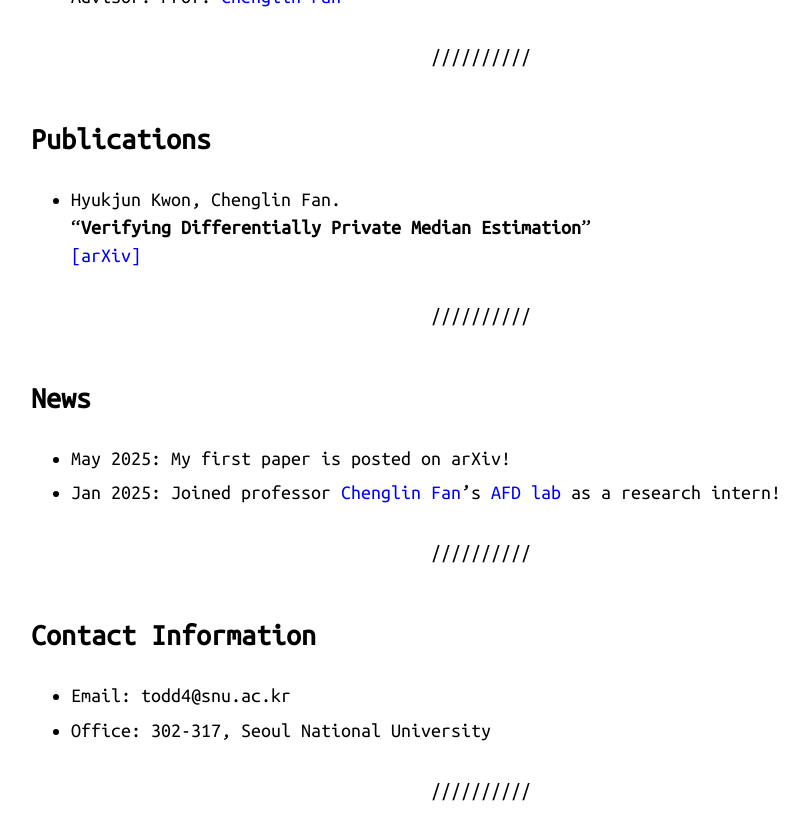
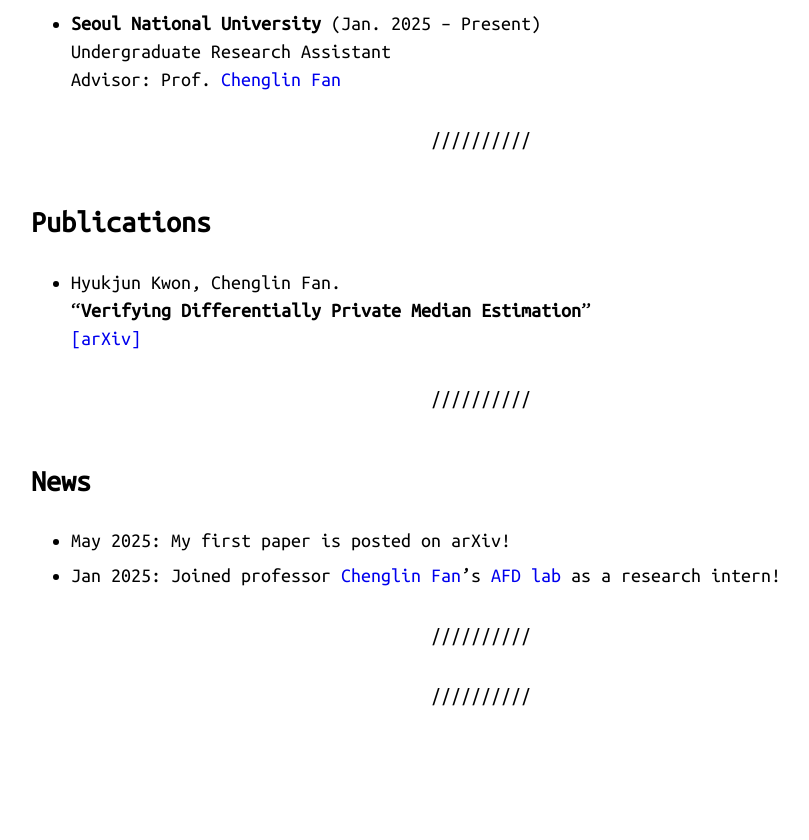
Before and after one commit to Hyoek-Jun-Kwon/Hyoek-Jun-Kwon.github.io, a Jekyll site: the page built from index.md, in a window 1280 px wide and 900 px high, scrolled down 1230 px. Shown: the top 840 px of the window, without its empty margins (159-968 px from the left). Built offline with Jekyll 4.4.1, drawn with Linux system fonts in a browser that asks for light colours; after the commit the page ends 2035 px from its top, so only the background shows below that; some of the changed text lies outside the part shown.

Commit message:
contact info

```diff
--- a/index.md
+++ b/index.md
@@ -59,9 +62,4 @@ I'm currently exploring on the field of Differential Privacy and Zero Knowledge
 
 ---
 
-## Contact Information
-
-- Email: todd4@snu.ac.kr
-- Office: 302-317, Seoul National University
-
 ---
```
Also changed, not shown: other parts of index.md (+3 -0 lines).
